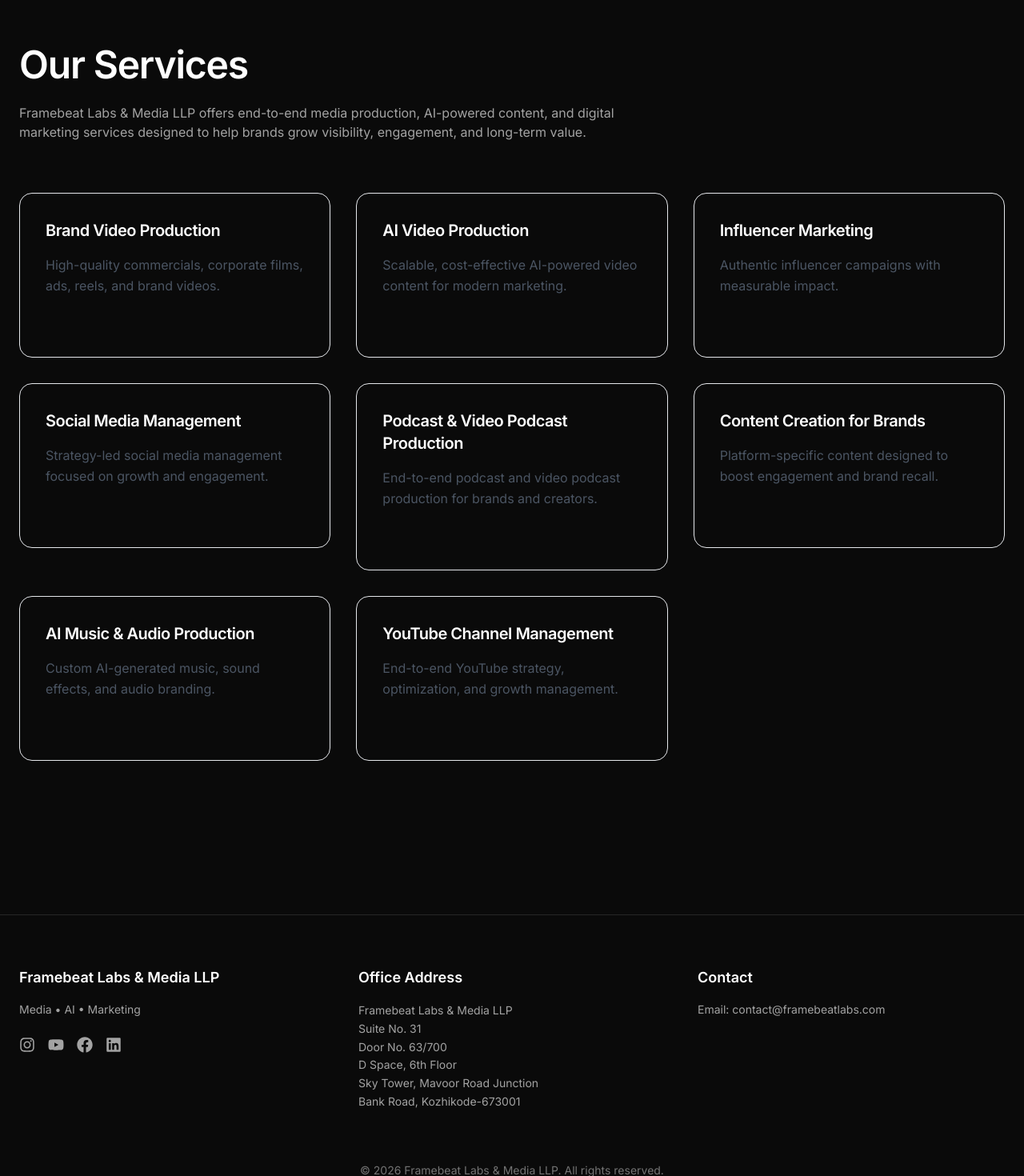
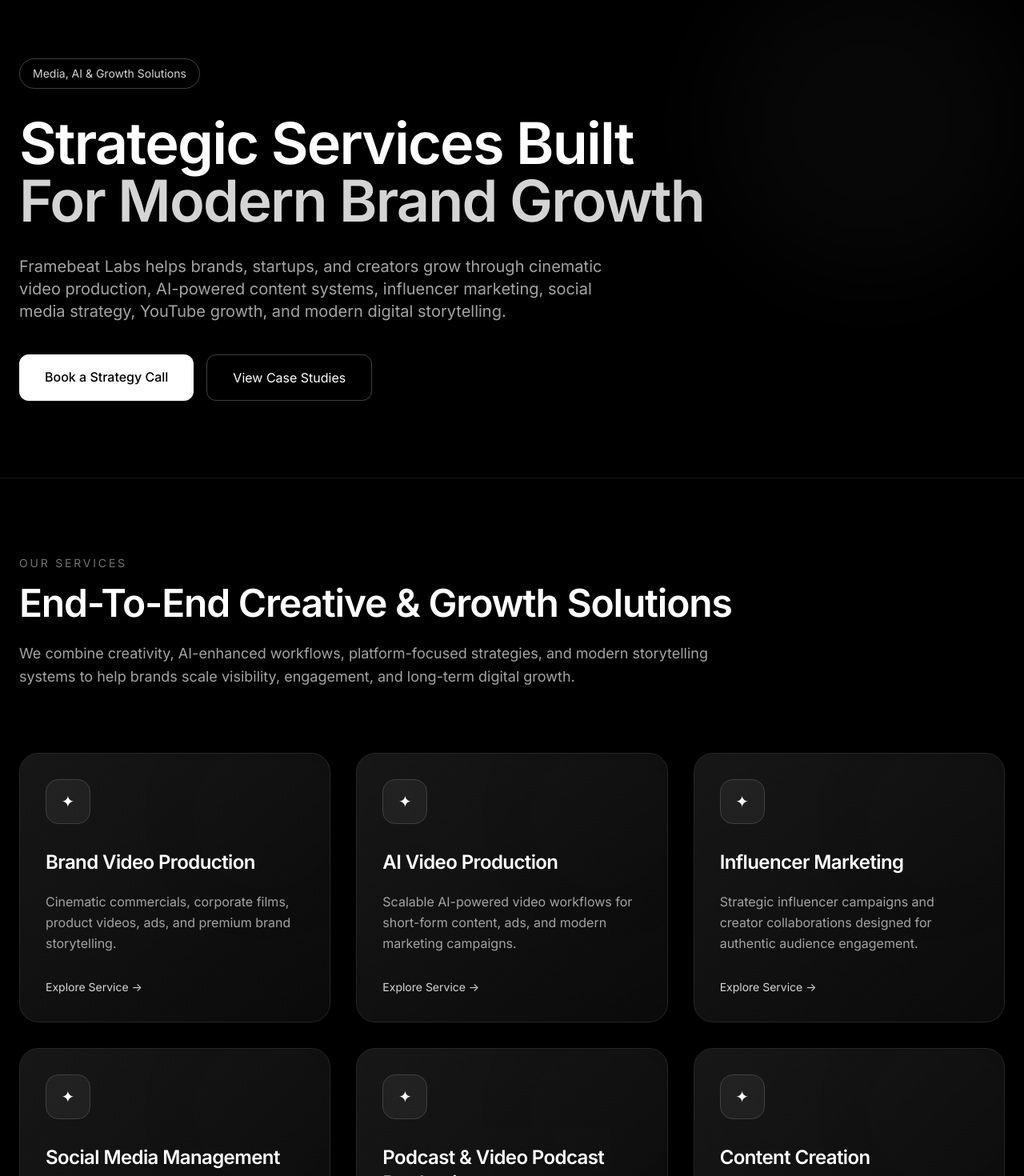
Before and after one commit to Harsha-k04/framebeat, a React (Vite) app: page /services in a window 1280 px wide. Shown: the part 116-1586 px from the top of the page at 80% size. Built offline with nearby package versions, Linux system fonts and the light colour scheme.

Commit message:
Update Services.jsx

```diff
--- a/src/pages/Services.jsx
+++ b/src/pages/Services.jsx
@@ -1,80 +1,241 @@
 import { Link } from "react-router-dom"
+import { motion } from "framer-motion"
+import SEO from "../components/SEO"
 import ServiceCard from "../components/ServiceCard"
 
 const services = [
   {
     title: "Brand Video Production",
     description:
-      "High-quality commercials, corporate films, ads, reels, and brand videos.",
+      "Cinematic commercials, corporate films, product videos, ads, and premium brand storytelling.",
     link: "/services/brand-video-production",
   },
   {
     title: "AI Video Production",
     description:
-      "Scalable, cost-effective AI-powered video content for modern marketing.",
+      "Scalable AI-powered video workflows for short-form content, ads, and modern marketing campaigns.",
     link: "/services/ai-video-production",
   },
   {
     title: "Influencer Marketing",
     description:
-      "Authentic influencer campaigns with measurable impact.",
+      "Strategic influencer campaigns and creator collaborations designed for authentic audience engagement.",
     link: "/services/influencer-marketing",
   },
   {
     title: "Social Media Management",
     description:
-      "Strategy-led social media management focused on growth and engagement.",
+      "Growth-focused social media management with reels strategy, engagement systems, and analytics.",
     link: "/services/social-media-management",
   },
   {
     title: "Podcast & Video Podcast Production",
     description:
-      "End-to-end podcast and video podcast production for brands and creators.",
+      "Professional podcast production, editing, branding, and scalable long-form content systems.",
     link: "/services/podcast-production",
   },
   {
-    title: "Content Creation for Brands",
+    title: "Content Creation",
     description:
-      "Platform-specific content designed to boost engagement and brand recall.",
+      "Platform-optimized content, branded storytelling, reels, and digital-first creative campaigns.",
     link: "/services/content-creation",
   },
   {
     title: "AI Music & Audio Production",
     description:
-      "Custom AI-generated music, sound effects, and audio branding.",
+      "AI-generated music, sound design, sonic branding, and scalable audio production for modern media.",
     link: "/services/ai-music-audio",
   },
   {
     title: "YouTube Channel Management",
     description:
-      "End-to-end YouTube strategy, optimization, and growth management.",
+      "YouTube growth strategy, SEO optimization, Shorts systems, publishing workflows, and audience scaling.",
     link: "/services/youtube-management",
   },
 ]
 
 export default function Services() {
   return (
-    <div className="max-w-7xl mx-auto px-6 py-24">
-      <h1 className="text-4xl md:text-5xl font-semibold tracking-tight">
-        Our Services
-      </h1>
+    <>
+      <SEO
+        title="Media, AI & Marketing Services | Framebeat Labs"
+        description="Explore Framebeat Labs services including AI video production, influencer marketing, social media management, YouTube growth, content creation, podcasts, and cinematic brand videos."
+        keywords="AI video production, influencer marketing agency, YouTube channel management, social media management, content creation agency"
+        url="https://www.framebeatlabs.com/services"
+      />
 
-      <p className="mt-6 text-neutral-400 max-w-3xl">
-        Framebeat Labs & Media LLP offers end-to-end media production,
-        AI-powered content, and digital marketing services designed to help
-        brands grow visibility, engagement, and long-term value.
-      </p>
+      <div className="bg-black text-white min-h-screen overflow-hidden">
+        {/* HERO */}
+        <section className="relative max-w-7xl mx-auto px-6 pt-28 pb-24">
+          <div className="absolute inset-0 -z-10 bg-gradient-to-br from-neutral-950 via-black to-neutral-900" />
 
-      <div className="grid md:grid-cols-3 gap-8 mt-16">
-        {services.map((service) => (
-          <Link key={service.title} to={service.link}>
-            <ServiceCard
-              title={service.title}
-              description={service.description}
-            />
-          </Link>
-        ))}
+          <div className="absolute top-0 right-0 w-96 h-96 bg-neutral-800 opacity-20 blur-3xl rounded-full" />
+
+          <motion.div
+            initial={{ opacity: 0, y: 35 }}
+            animate={{ opacity: 1, y: 0 }}
+            transition={{ duration: 0.8 }}
+          >
+            <span className="inline-block px-4 py-2 rounded-full border border-neutral-700 text-sm text-neutral-300">
+              Media, AI & Growth Solutions
+            </span>
+
+            <h1 className="mt-8 text-5xl md:text-7xl font-semibold tracking-tight leading-[1.05] max-w-5xl">
+              Strategic Services Built
+              <span className="block text-neutral-300">
+                For Modern Brand Growth
+              </span>
+            </h1>
+
+            <p className="mt-8 text-lg md:text-xl text-neutral-400 max-w-3xl leading-relaxed">
+              Framebeat Labs helps brands, startups, and creators grow through
+              cinematic video production, AI-powered content systems,
+              influencer marketing, social media strategy, YouTube growth, and
+              modern digital storytelling.
+            </p>
+
+            <div className="mt-10 flex flex-wrap gap-4">
+              <a
+                href="/contact"
+                className="px-8 py-4 bg-white text-black rounded-xl font-medium hover:bg-neutral-200 transition"
+              >
+                Book a Strategy Call
+              </a>
+
+              <a
+                href="/case-studies"
+                className="px-8 py-4 border border-neutral-700 rounded-xl hover:border-neutral-400 transition"
+              >
+                View Case Studies
+              </a>
+            </div>
+          </motion.div>
+        </section>
+
+        {/* SERVICES GRID */}
+        <section className="max-w-7xl mx-auto px-6 py-24 border-t border-neutral-900">
+          <div className="max-w-4xl">
+            <p className="text-sm uppercase tracking-[0.2em] text-neutral-500">
+              Our Services
+            </p>
+
+            <h2 className="mt-4 text-4xl md:text-5xl font-semibold tracking-tight">
+              End-To-End Creative & Growth Solutions
+            </h2>
+
+            <p className="mt-6 text-neutral-400 text-lg leading-relaxed">
+              We combine creativity, AI-enhanced workflows, platform-focused
+              strategies, and modern storytelling systems to help brands scale
+              visibility, engagement, and long-term digital growth.
+            </p>
+          </div>
+
+          <div className="grid md:grid-cols-2 xl:grid-cols-3 gap-8 mt-20">
+            {services.map((service, index) => (
+              <motion.div
+                key={service.title}
+                initial={{ opacity: 0, y: 25 }}
+                whileInView={{ opacity: 1, y: 0 }}
+                transition={{ delay: index * 0.05 }}
+                viewport={{ once: true }}
+                whileHover={{ y: -6 }}
+              >
+                <Link to={service.link}>
+                  <div className="group relative overflow-hidden rounded-3xl border border-neutral-800 bg-gradient-to-br from-neutral-900 to-neutral-950 p-8 hover:border-neutral-700 transition duration-300 h-full">
+                    <div className="absolute top-0 right-0 w-40 h-40 bg-neutral-700 opacity-5 blur-3xl rounded-full" />
+
+                    <div className="relative z-10">
+                      <div className="w-14 h-14 rounded-2xl bg-white/5 border border-neutral-700 flex items-center justify-center text-xl">
+                        ✦
+                      </div>
+
+                      <h3 className="mt-8 text-2xl font-semibold tracking-tight group-hover:text-white transition">
+                        {service.title}
+                      </h3>
+
+                      <p className="mt-5 text-neutral-400 leading-relaxed">
+                        {service.description}
+                      </p>
+
+                      <div className="mt-8 inline-flex items-center gap-2 text-sm text-neutral-300 group-hover:text-white transition">
+                        Explore Service →
+                      </div>
+                    </div>
+                  </div>
+                </Link>
+              </motion.div>
+            ))}
+          </div>
+        </section>
+
+        {/* WHY US */}
+        <section className="max-w-7xl mx-auto px-6 py-24 border-t border-neutral-900">
+          <div className="grid md:grid-cols-2 gap-16 items-start">
+            <div>
+              <p className="text-sm uppercase tracking-[0.2em] text-neutral-500">
+                Why Framebeat Labs
+              </p>
+
+              <h2 className="mt-4 text-4xl md:text-5xl font-semibold tracking-tight">
+                Creative Strategy Meets Modern Growth Systems
+              </h2>
+            </div>
+
+            <div className="space-y-5">
+              {[
+                "AI-Powered Content Workflows",
+                "Platform-Focused Growth Strategies",
+                "Cinematic Storytelling & Production",
+                "Modern Short-Form Content Expertise",
+                "YouTube & Social Media Growth Systems",
+                "Performance-Driven Creative Direction",
+              ].map((item, index) => (
+                <div
+                  key={index}
+                  className="bg-neutral-900 border border-neutral-800 rounded-2xl px-6 py-5 text-neutral-300"
+                >
+                  {item}
+                </div>
+              ))}
+            </div>
+          </div>
+        </section>
+
+        {/* CTA */}
+        <section className="max-w-7xl mx-auto px-6 py-24">
+          <div className="relative overflow-hidden rounded-[2rem] border border-neutral-800 bg-gradient-to-br from-neutral-950 to-neutral-900 p-10 md:p-20">
+            <div className="absolute bottom-0 left-0 w-96 h-96 bg-neutral-700 opacity-10 blur-3xl rounded-full" />
+
+            <div className="relative z-10">
+              <h2 className="text-4xl md:text-6xl font-semibold tracking-tight leading-tight max-w-4xl">
+                Ready To Build High-Impact Digital Content?
+              </h2>
+
+              <p className="mt-8 text-neutral-400 text-lg max-w-2xl leading-relaxed">
+                Let’s create strategic content systems, cinematic videos,
+                influencer campaigns, and AI-powered marketing designed for
+                modern digital growth.
+              </p>
+
+              <div className="mt-10 flex flex-wrap gap-4">
+                <a
+                  href="/contact"
+                  className="px-8 py-4 bg-white text-black rounded-xl font-medium hover:bg-neutral-200 transition"
+                >
+                  Contact Us
+                </a>
+
+                <a
+                  href="/"
+                  className="px-8 py-4 border border-neutral-700 rounded-xl hover:border-neutral-400 transition"
+                >
+                  Back To Home
+                </a>
+              </div>
+            </div>
+          </div>
+        </section>
       </div>
-    </div>
+    </>
   )
 }
```
